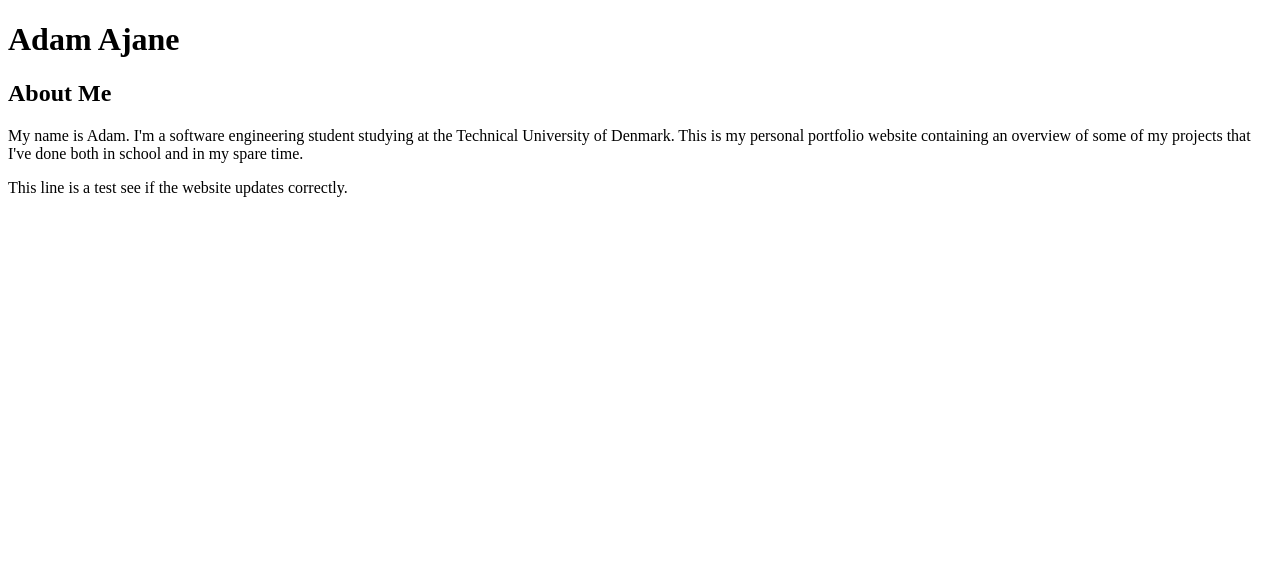
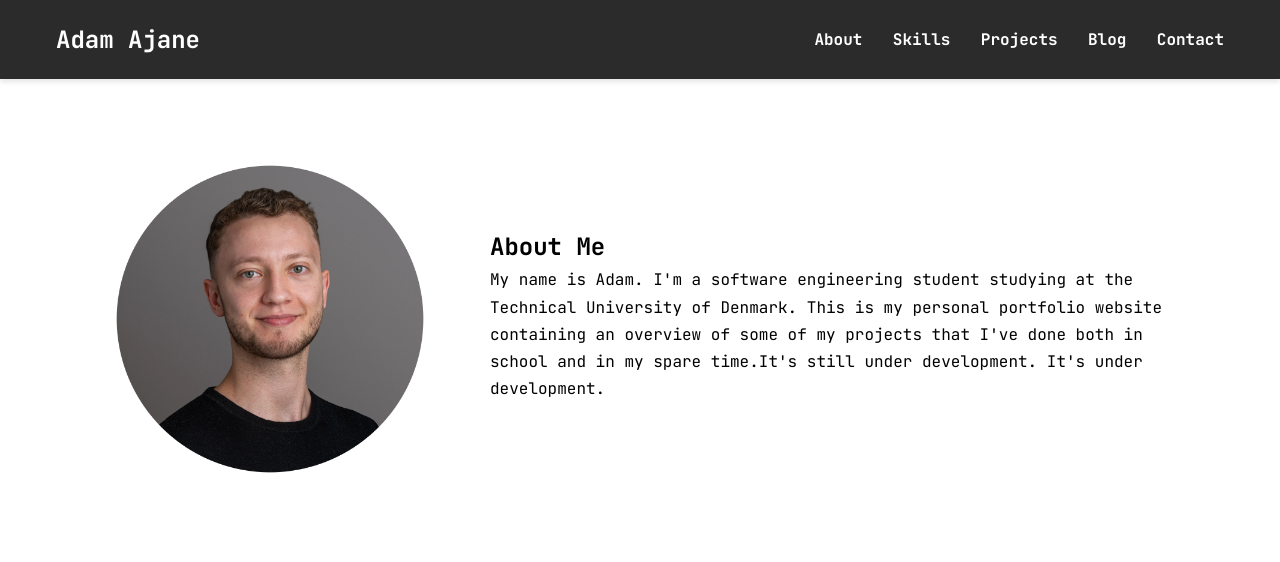
Before and after one commit to adamajane/adamajane.github.io, a plain HTML site: page index.html in a window 1280 px wide. Drawn offline with nearby package versions, Linux system fonts and the light colour scheme.

Commit message:
Fixed nav bar and hero, tidied up project structure

```diff
--- /dev/null
+++ b/assets/css/style.css
@@ -0,0 +1,119 @@
+@import url("https://fonts.googleapis.com/css2?family=JetBrains+Mono:ital,wght@0,100..800;1,100..800&display=swap");
+
+/* Variable */
+:root {
+    --font-family: "JetBrains Mono", auto, monospace, normal;
+    --normal-font: 400;
+    --bold-font: 700;
+    --bolder-font: 800;
+    --bg-color: #fcfcfc;
+    --bg2-color: #2c2b2b;
+    --primary-color: #000000;
+    --secondary-color: #b90000;
+    --third-color: #ffffff;
+    --primary-shadow: #8b8eaf;
+    --secondary-shadow: #a17a69;
+    --bottom-margin: 0.5rem;
+    --bottom-margin-2: 1rem;
+    --line-height: 1.7rem;
+    --transition: 0.3s;
+}
+
+html {
+    scroll-behavior: smooth;
+}
+
+nav {
+    position: sticky;
+    top: 0;
+    left: 0;
+    z-index: 1;
+    display: flex;
+    align-items: center;
+    justify-content: space-between;
+    padding: 1.5rem 3.5rem;
+    background-color: var(--bg2-color);
+    box-shadow: 0 3px 5px rgba(0, 0, 0, 0.1);
+  }
+
+nav h1 {
+    color: var(--third-color);
+}
+
+nav a {
+    color: var(--third-color);
+    transition: var(--transition);
+}
+
+/*
+nav a:hover {
+    color: var(--secondary-color);
+    border-bottom: 2px solid var(--secondary-color);
+}
+*/
+
+nav ul {
+    display: flex;
+    gap: 1.9rem;
+}
+
+nav ul li {
+    font-weight: var(--bold-font);
+}
+
+
+/* CSS Resets */
+* {
+    margin: 0;
+    padding: 0;
+    box-sizing: border-box;
+  }
+
+  ul {
+    list-style-type: none;
+  }
+
+  a {
+    text-decoration: none;
+    color: var(--primary-color);
+  }
+
+  a:hover {
+    color: var(--secondary-color);
+  }
+
+  body {
+    font-family: var(--font-family);
+  }
+
+.burger-menu {
+    color: var(--primary-color);
+    font-size: 2rem;
+    border: 0;
+    background-color: transparent;
+    cursor: pointer;
+    display: none;
+  }
+
+.hero {
+    display: flex;
+    align-items: center;
+    justify-content: center;
+    gap: 2.5rem;
+    max-width: 68.75rem;
+    margin: auto;
+}
+
+.hero img {
+    height: 30rem;
+    width: 30rem;
+}
+
+.bio h1 {
+  margin-bottom: var(--bottom-margin);
+}
+
+.bio p {
+  line-height: var(--line-height);
+  padding: 0.3rem 0;
+}
--- a/index.html
+++ b/index.html
@@ -1,22 +1,97 @@
-<!doctype html>
+<!DOCTYPE html>
 <html lang="en">
 <head>
     <meta charset="UTF-8">
     <meta name="viewport"
           content="width=device-width, user-scalable=no, initial-scale=1.0, maximum-scale=1.0, minimum-scale=1.0">
     <meta http-equiv="X-UA-Compatible" content="ie=edge">
-    <link style="style.css">
+
+    <!-- CSS Styles -->
+    <link rel="stylesheet" href="assets/css/style.css">
     <title>Adam Ajane</title>
+
+    <!-- Favicons -->
+    <link
+        rel="apple-touch-icon"
+        sizes="180x180"
+        href="assets/icons/apple-touch-icon"
+    />
+    <link
+        rel="icons"
+        type="image/png"
+        sizes="32x32"
+        href="assets/images/32x32.png"
+    />
+
+    <!-- Animate CSS CDN -->
+     <link
+        rel="stylesheet"
+        href="https://cdnjs.cloudflare.com/ajax/libs/animate.css/4.1.1/animate.min.css"
+     />
 </head>
-<body>
-<h1>Adam Ajane</h1>
+    <body>
+    <!-- Navbar -->
+    <nav>
+        <h1>Adam Ajane</h1>
+        <ul class="navigation">
+            <li><a href="#about" class="nav-link">About</a></li>
+            <li><a href="#skills" class="nav-link">Skills</a></li>
+            <li><a href="#projects" class="nav-link">Projects</a></li>
+            <li><a href="#blog" class="nav-link">Blog</a></li>
+            <li><a href="#contact" class="nav-link">Contact</a></li>
+        </ul>
+        <button type="button" class="burger-menu" id="burger-menu" title="Open menu">
+            <ion-icon class="bars" name="menu-outline"></ion-icon>
+        </button>
+    </nav>
+    <!-- Hero Section -->
+    <section class="hero", id="about">
+        <img
+        src="assets/images/new-me-circle.png"
+        alt="Adam Ajane"
+        loading="lazy"
+        class="hero-img"
+        />
+        <!--
+        width="300"
+        height="400"
+        -->
+        <div class="bio animate__animated animate__fadeInUp">
+            <h2 class="bio-title">About Me</h2>
+            <p class="bio-text">
+                My name is Adam. I'm a software engineering student studying at the Technical University of Denmark. This is my
+                personal portfolio website containing an overview of some of my projects that I've done both in school and in my
+                spare time.It's still under development. It's under development.
+            </p>
+          </div>
+    </section>
+    <!-- More about -->
 
-<h2> About Me</h2>
-<p>My name is Adam. I'm a software engineering student studying at the Technical University of Denmark. This is my
-    personal portfolio website containing an overview of some of my projects that I've done both in school and in my
-    spare time.</p>
+    <!-- Skills section -->
 
-<p>This line is a test see if the website updates correctly.</p>
-<script src="script.js"></script>
+    <!-- Projects section -->
+
+    <!-- Contact section -->
+
+    <!-- Social accounts - Fixed to the right -->
+
+    <!-- Scroll to top -->
+
+    <!-- Footer section -->
+
+    <!-- Website scripts -->
+
+    <!-- Website scripts-->
+    <script src="assets/js/script.js"></script>
+
+    <!-- Ion icons scripts -->
+    <script
+      type="module"
+      src="https://unpkg.com/ionicons@5.5.2/dist/ionicons/ionicons.esm.js"
+    ></script>
+    <script
+      nomodule
+      src="https://unpkg.com/ionicons@5.5.2/dist/ionicons/ionicons.js"
+    ></script>
 </body>
 </html>
```
Also changed, not shown: assets/images/new-me-circle.png (added), assets/js/script.js (renamed from script.js), style.css (deleted), 1 other file.
